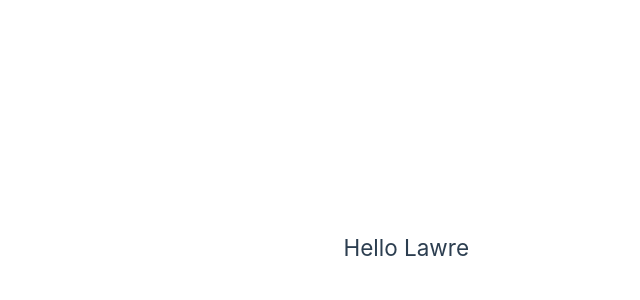
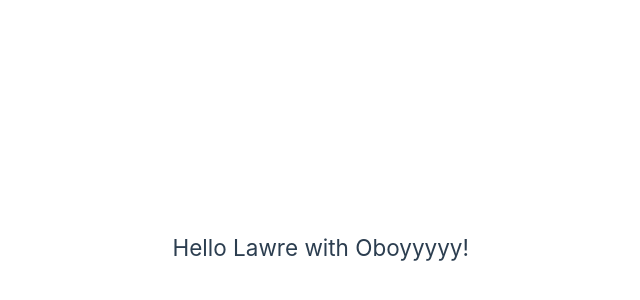
Before and after one commit to lawrdev/vue-luo, a Vue app: page / in a window 1280 px wide. Shown: the part 152-452 px from the top of the page, without its empty margins (171-811 px from the left). Built offline with nearby package versions, Linux system fonts and the light colour scheme.

Commit message:
chore: greet comp

```diff
--- a/src/components/GreetUser.vue
+++ b/src/components/GreetUser.vue
@@ -1,9 +1,13 @@
 <script setup lang="ts">
-defineProps<{
-  user: string
-}>()
+const { user } = withDefaults(
+  defineProps<{
+    user: string
+    title?: string
+  }>(),
+  { title: 'Oboyyyyy!' }
+)
 </script>
 
 <template>
-  <h2>Hello {{ user }}</h2>
+  <h2>Hello {{ user }} with {{ title }}</h2>
 </template>
```
